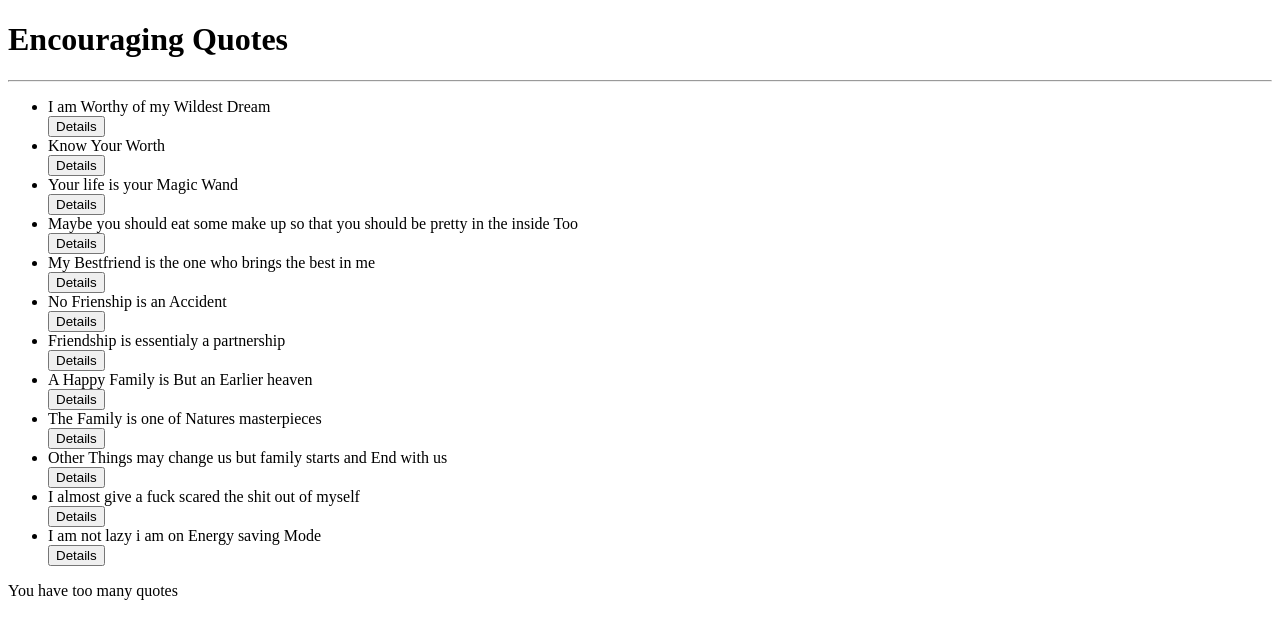
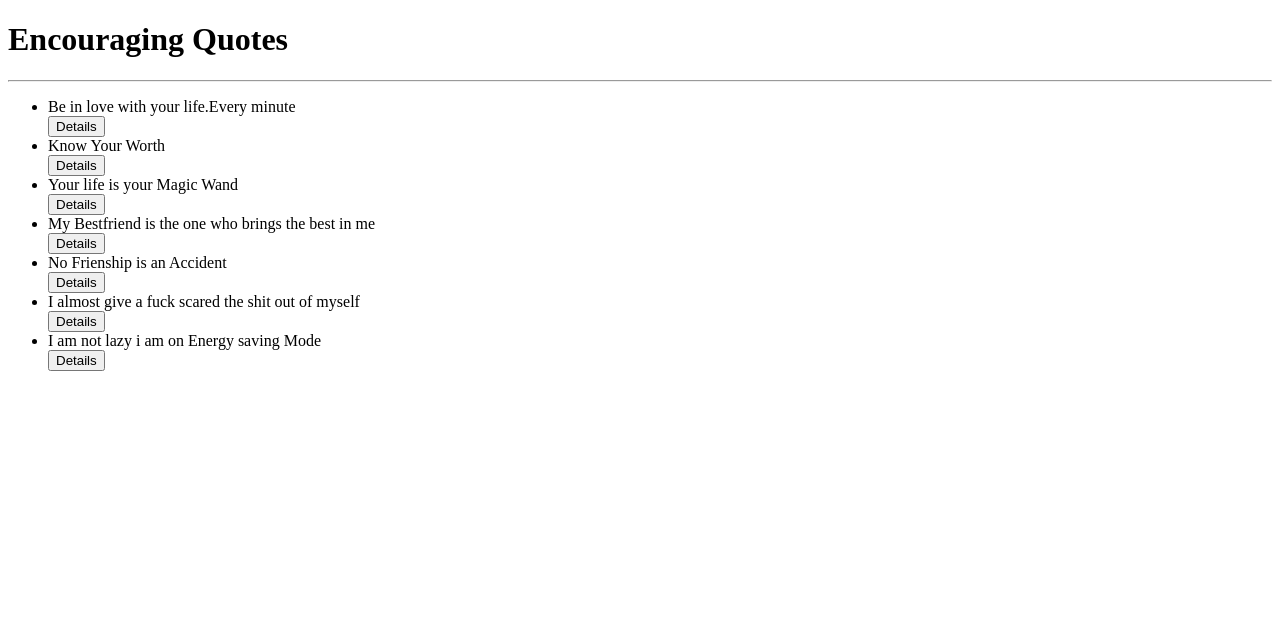
Before and after one commit to joankorir/Quotes, an Angular app: page / in a window 1280 px wide. Shown: the top 638 px of the page. Built offline with nearby package versions, Linux system fonts and the light colour scheme.

Commit message:
created app.modole .ts

```diff
--- a/src/app/app.module.ts
+++ b/src/app/app.module.ts
@@ -4,12 +4,14 @@ import { NgModule } from '@angular/core';
 import { AppComponent } from './app.component';
 import { QuotesComponent } from './quotes/quotes.component';
 import { QuoteDetailsComponent } from './quote-details/quote-details.component';
+import { StrikethroughDirective } from './strikethrough.directive';
 
 @NgModule({
   declarations: [
     AppComponent,
     QuotesComponent,
-    QuoteDetailsComponent
+    QuoteDetailsComponent,
+    StrikethroughDirective
   ],
   imports: [
     BrowserModule
--- a/src/app/quote-details/quote-details.component.html
+++ b/src/app/quote-details/quote-details.component.html
@@ -1,4 +1,2 @@
-<p>
-  {{goal.description}}
-</p>
+<p>{{goal.description}}</p>
 <button (click) = 'quoteComplete(true)'> Complete </button>
--- a/src/app/quotes.ts
+++ b/src/app/quotes.ts
@@ -1,5 +1,9 @@
+import { Timeouts } from "../../Quotes/node_modules/@types/selenium-webdriver";
+
 export class Quotes {
     public  showDescription:Boolean;
 
-    constructor(public id:Number, public name:string, public description:string){}
+    constructor(public id:Number, public name:string, public Person:string,public Votes:Number){
+        this.showDescription=false
+    }
 }
--- a/src/app/quotes/quotes.component.html
+++ b/src/app/quotes/quotes.component.html
@@ -8,5 +8,7 @@
 
         <app-quote-details  *ngIf="quote.showDescription" [quote]='quote' (isComplete)= 'completeQuotes($event,i)' ></app-quote-details>
     </div>
-</ul>
-<p *ngIf='quotes.length > 5'>You have too many quotes</p>
+
+
+    </ul>
+<p *ngIf='quotes.length > 90'>You have the highest votes</p>
--- a/src/app/quotes/quotes.component.ts
+++ b/src/app/quotes/quotes.component.ts
@@ -8,18 +8,13 @@ import { Component, OnInit } from '@angular/core'
 })
 export class QuotesComponent implements OnInit {
   quotes=[
-    new Quotes(1,'I am Worthy of my Wildest Dream','Insipirational Quote'),
-    new Quotes(2,'Know Your Worth','Insipirational Quotes'),
-    new Quotes (3, 'Your life is your Magic Wand','Insipirational Quote'),
-    new Quotes(4,'Maybe you should eat some make up so that you should be pretty in the inside Too','Funny Quote'),
-    new Quotes(5,'My Bestfriend is the one who brings the best in me','Friends Quote'),
-    new Quotes (6,'No Frienship is an Accident','Friends Quote'),
-    new Quotes(7,'Friendship is essentialy a partnership ','Friend Quote'),
-    new Quotes(7,'A Happy Family is But an Earlier heaven','Family Quote'),
-    new Quotes(8,'The Family is one of Natures masterpieces','Family Quote'),
-    new Quotes(9,'Other Things may change us but family starts and End with us','Family Quote'),
-    new Quotes(10,'I almost give a fuck scared the shit out of myself','Funny Quote'),
-    new Quotes(11,'I am not lazy i am on Energy saving Mode','Funny Quote'),
+    new Quotes(1,'Be in love with your life.Every minute','Jack Kerouac',34),
+    new Quotes(2,'Know Your Worth','Hart Kevin',45),
+    new Quotes (3, 'Your life is your Magic Wand','Dalai Lama',23),
+    new Quotes(4,'My Bestfriend is the one who brings the best in me','Steve Martins',89),
+    new Quotes (5,'No Frienship is an Accident','Milton Beele',98),
+    new Quotes(6,'I almost give a fuck scared the shit out of myself','George Burns',19),
+    new Quotes(7,'I am not lazy i am on Energy saving Mode','Thomas  Sowel',12),
 
   ]
 
@@ -28,6 +23,7 @@ export class QuotesComponent implements OnInit {
         this.quotes.splice(index,1);
         }
         }
+
   Details(index){
     this.quotes[index].showDescription = !this.quotes[index].showDescription;
   }
@@ -38,7 +34,6 @@ export class QuotesComponent implements OnInit {
 
   constructor() { }
 
-  ngOnInit() {}
 
-
+  ngOnInit() { }
 }
--- /dev/null
+++ b/src/app/strikethrough.directive.ts
@@ -0,0 +1,10 @@
+import { Directive } from '@angular/core';
+
+@Directive({
+  selector: '[appStrikethrough]'
+})
+export class StrikethroughDirective {
+
+  constructor() { }
+
+}
```
Also changed, not shown: 1 other file (tests, documents, lock files or other folders).
